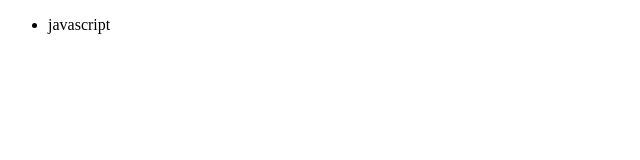
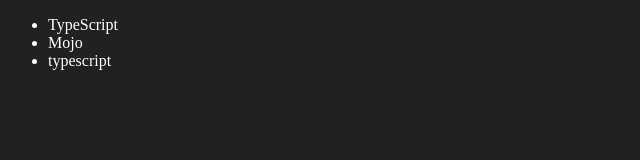
Before and after one commit to hota23/js-yt-chaiaurcode, a plain HTML site: page 06_dom/04.html in a window 1280 px wide. Shown: the whole page, without its empty margins (0-640 px from the left). Drawn offline with Linux system fonts and the light colour scheme.

Commit message:
edit and remove elements in DOM

```diff
--- a/06_dom/04.html
+++ b/06_dom/04.html
@@ -5,9 +5,41 @@
     <meta name="viewport" content="width=device-width, initial-scale=1.0">
     <title>DOM | Chai Aur Code</title>
 </head>
-<body>
+<body style="background-color: #212121; color: #fff;">
     <ul class="language">
         <li>javascript</li>
     </ul>
 </body>
+<script>
+    function addLanguage(langName) {
+        const li = document.createElement('li');
+        li.innerHTML = `${langName}`
+        document.querySelector('.language').appendChild(li)
+    }
+    addLanguage("python")
+    addLanguage("typescript")
+
+    function addOptiLanguage(langName) {
+        const li = document.createElement('li');
+        li.appendChild(document.createTextNode(langName))
+        document.querySelector('.language').appendChild(li)
+    }
+    addOptiLanguage("Golang")
+
+    //Edit
+    const secondLang = document.querySelector("li:nth-child(2)")
+    // secondLang.innerHTML = "Mojo"
+    const newLi = document.createElement('li')
+    newLi.textContent = "Mojo"
+    secondLang.replaceWith(newLi)
+
+    //Edit
+    const firstLang = document.querySelector("li:first-child")
+    firstLang.outerHTML = '<li>TypeScript</li>'
+
+    //Remove
+    const lastLang =  document.querySelector("li:last-child")
+    lastLang.remove()
+
+</script>
 </html>
```
